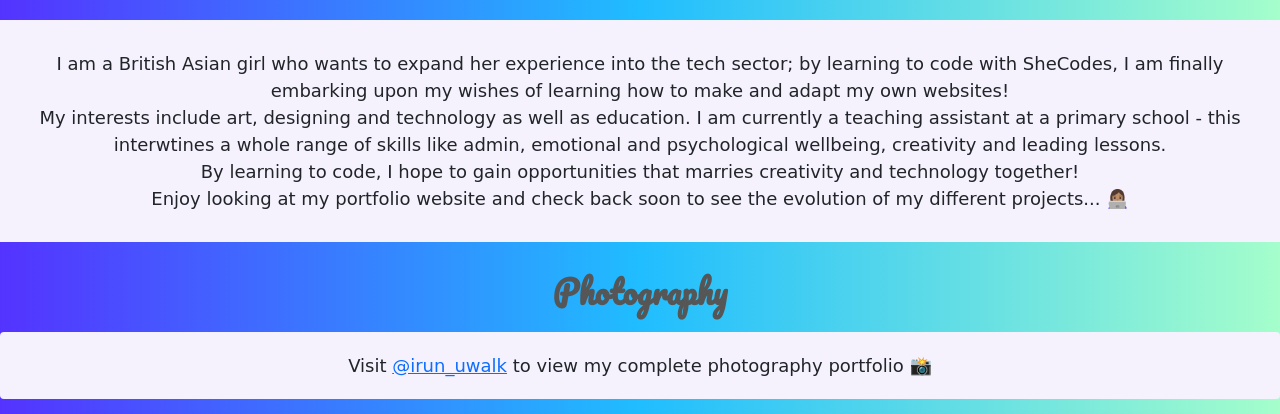
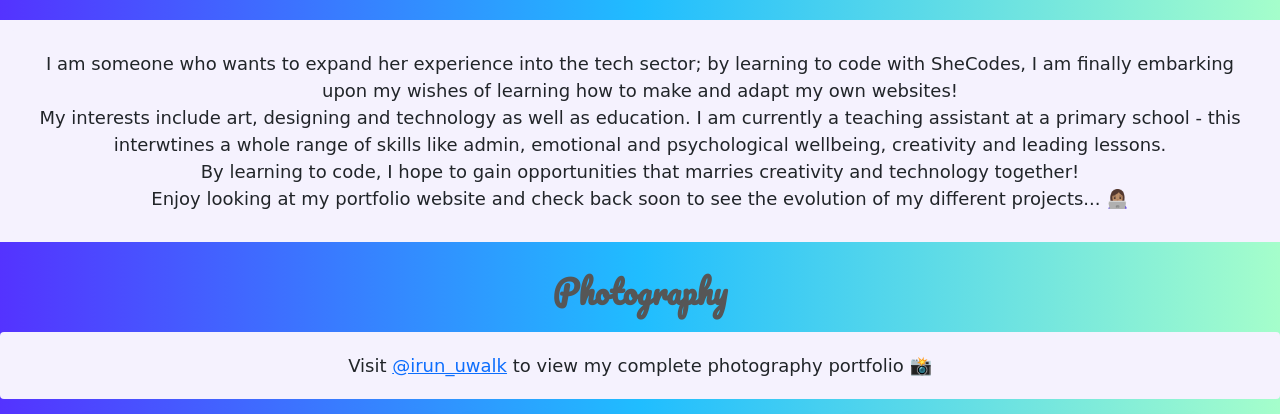
Before and after one commit to Auruna/Auruna-portfolio-project, a plain HTML site: page about.html in a window 1280 px wide. Shown: the part 669-1083 px from the top of the page. Drawn offline with nearby package versions, Linux system fonts and the light colour scheme; a web font is replaced by a local one.

Commit message:
Replaced'british asian girl'

```diff
--- a/about.html
+++ b/about.html
@@ -233,7 +233,7 @@ footer .social-links a:hover {
   <h3>Introduction</h3>
     <div class="about-paragraphs text-center">
       <p class>
-       I am a British Asian girl who wants to expand her experience into the tech sector; by learning to code with SheCodes, I am finally embarking upon my wishes of learning how to make and adapt my own websites!
+       I am someone who wants to expand her experience into the tech sector; by learning to code with SheCodes, I am finally embarking upon my wishes of learning how to make and adapt my own websites!
        <br>
        My interests include art, designing and technology as well as education. I am currently a teaching assistant at a primary school - this interwtines a whole range of skills like admin, emotional and psychological wellbeing, creativity and leading lessons. <br> By learning to code, I hope to gain opportunities that marries creativity and technology together!
 <br>
```
